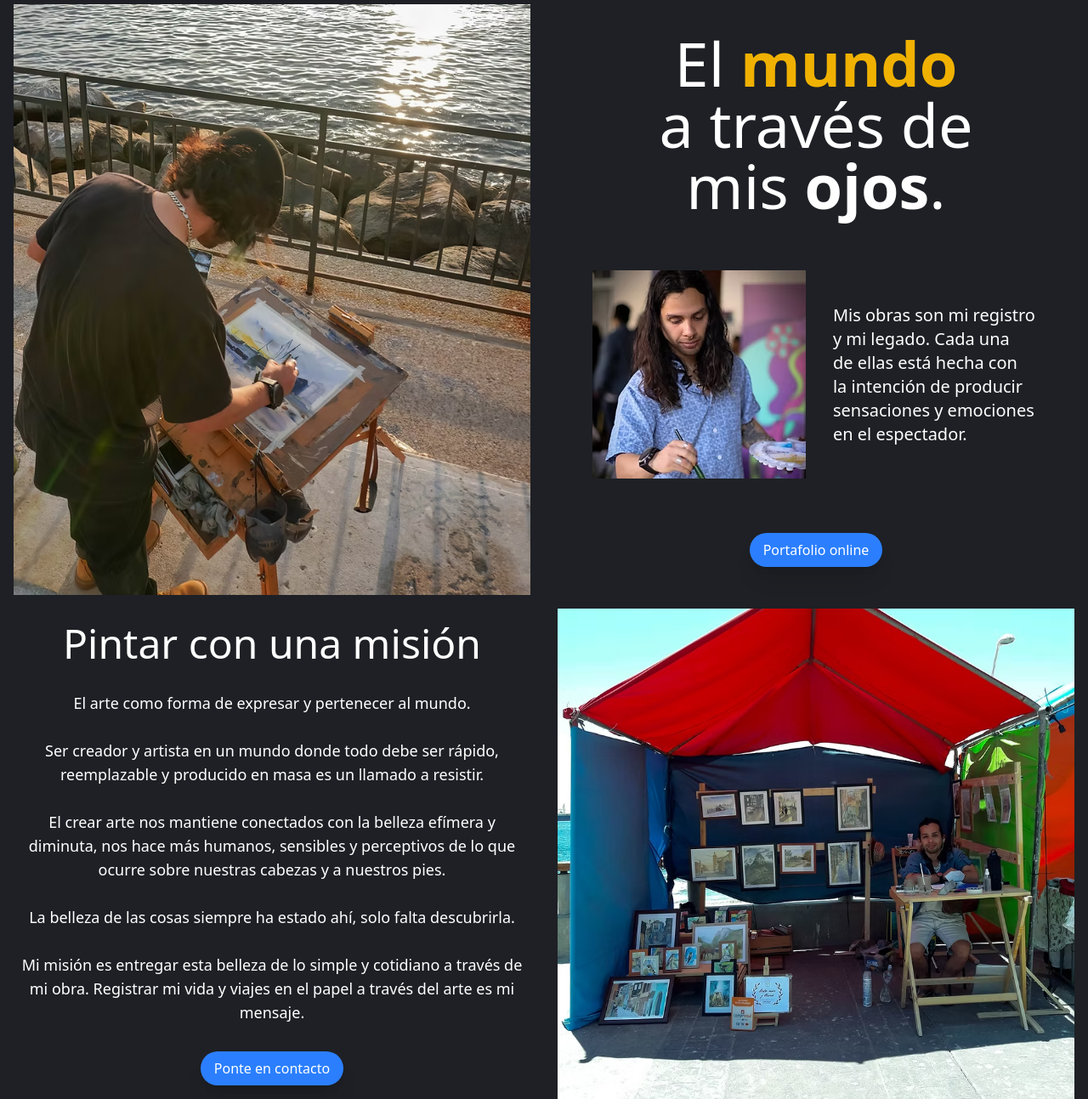
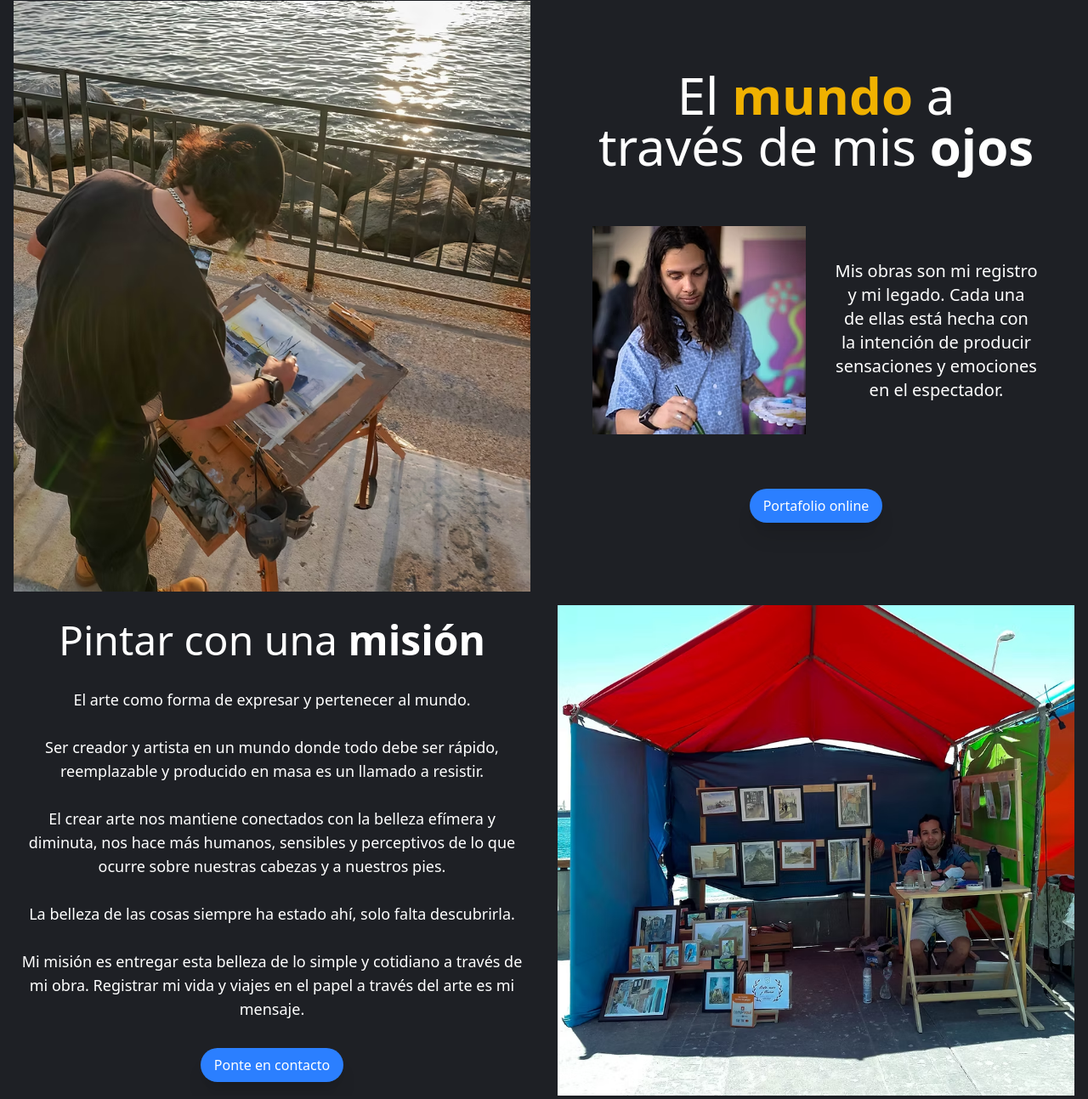
Before and after one commit to matax123/gabrielperezart, a plain HTML site: page index.html in a window 1280 px wide. Shown: the part 1378-2671 px from the top of the page at 85% size. Drawn offline with nearby package versions, Linux system fonts and the light colour scheme.

Commit message:
Update index.html

```diff
--- a/index.html
+++ b/index.html
@@ -15,9 +15,9 @@
 </style>
 <body class="bg-[rgb(30,32,37)] text-white">
     <header class="flex flex-col justify-center items-center pt-10 pb-8">
-        <h1 class="text-4xl">ACUARELAS Y OBRAS DE AUTOR</h1>
+        <h1 class="text-4xl text-center text-balance">ACUARELAS Y OBRAS DE AUTOR</h1>
         <img src="./assets/firma.avif" alt="">
-        <h2 class="text-2xl">@vulpes.acuarelanomada</h2>
+        <h2 class="text-xl">@vulpes.acuarelanomada</h2>
     </header>
 
     <section class="flex flex-row flex-wrap justify-center p-4 pt-0">
@@ -26,25 +26,25 @@
         <img src="./assets/img2.avif" alt="">
     </section>
 
-    <section class="grid grid-cols-2 gap-8 m-4">
+    <section class="flex flex-col gap-8 md:grid md:grid-cols-2 m-4">
         <div class="flex items-center justify-center overflow-hidden">
             <img src="./assets/img4.avif" class="w-full h-full object-contain" alt="Imagen">
         </div>
 
-        <div class="flex flex-col gap-16 items-center justify-center">
-            <h2 class="text-7xl text-balance text-center">El <b class="text-yellow-500">mundo</b> a través de mis <b>ojos</b>.</h2>
-            <div class="flex flex-row gap-8 items-center justify-center gap-4">
+        <div class="flex flex-col gap-4 md:gap-16 items-center justify-center">
+            <h2 class="text-4xl md:text-6xl text-balance text-center">El <b class="text-yellow-500">mundo</b> a través de mis <b>ojos</b></h2>
+            <div class="flex flex-col md:flex-row gap-8 items-center justify-center items-center">
                 <img src="./assets/img5.avif" alt="">
-                <p class="text-xl text-balance w-[40%]">Mis obras son mi registro y mi legado. Cada una de ellas está hecha con la intención de producir sensaciones y emociones en el espectador.</p>
+                <p class="text-md md:text-xl text-balance text-center md:w-[40%]">Mis obras son mi registro y mi legado. Cada una de ellas está hecha con la intención de producir sensaciones y emociones en el espectador.</p>
             </div>
             <a class="bg-blue-500 rounded-full px-4 py-2 shadow-xl" href="https://heyzine.com/flip-book/859d21f773.html#page/1">Portafolio online</a>
         </div>
     </section>
 
-<section class="grid grid-cols-2 gap-8 m-4">
-    <div class="flex flex-col items-center justify-center overflow-hidden gap-8">
-        <h3 class="text-5xl">Pintar con una misión</h3>
-        <p class="text-lg text-balance max-w-150 text-center">
+<section class="flex flex-col md:grid md:grid-cols-2 gap-8 m-4 mt-12 md:mt-4">
+    <div class="flex flex-col items-center justify-center overflow-hidden gap-4 md:gap-8">
+        <h3 class="text-4xl text-center md:text-5xl">Pintar con una <b>misión</b></h3>
+        <p class="text-md md:text-lg text-balance max-w-150 text-center">
             El arte como forma de expresar y pertenecer al mundo.
             <br><br>
 Ser creador y artista en un mundo donde todo debe ser rápido, reemplazable y producido en masa es un llamado a resistir.
@@ -105,7 +105,7 @@ Mi misión es entregar esta belleza de lo simple y cotidiano a través de mi obr
   </div>
 
 <section class="flex flex-col gap-8 mt-12 justify-center">
-    <h3 class="text-center text-5xl">Obras originales</h3>
+    <h3 class="text-center text-4xl md:text-5xl">Obras originales</h3>
     <div class="img-contain flex flex-wrap justify-center gap-4">
         <img src="./assets/img7.avif" alt="">
         <img src="./assets/img8.avif" alt="">
```
